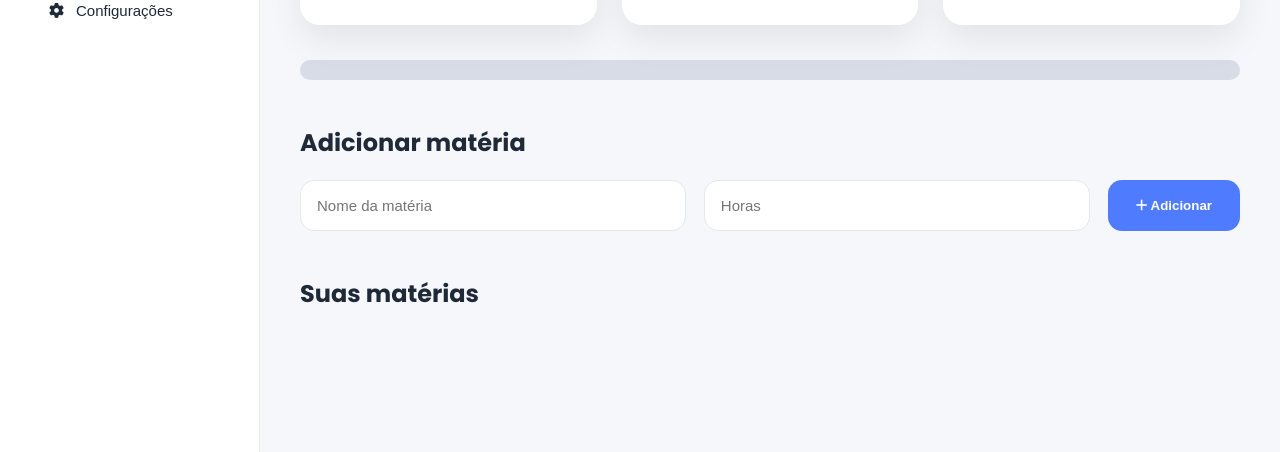
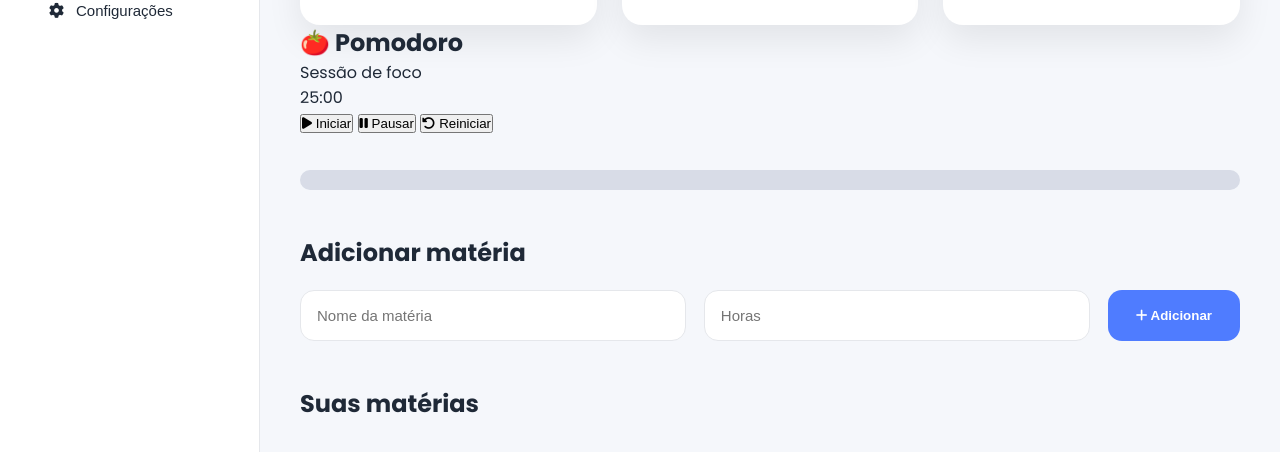
Before and after one commit to PedroFilipe08/Planejador-estudos, a plain HTML site: page index.html in a window 1280 px wide. Shown: the part 272-724 px from the top of the page. Drawn offline with Linux system fonts and the light colour scheme.

Commit message:
Update index.html

```diff
--- a/index.html
+++ b/index.html
@@ -107,7 +107,57 @@
             </div>
 
         </section>
+<!-- Pomodoro -->
 
+<section class="pomodoro">
+
+    <div class="pomodoroCard">
+
+        <h2>🍅 Pomodoro</h2>
+
+        <p id="pomodoroStatus">
+
+            Sessão de foco
+
+        </p>
+
+        <div id="timer">
+
+            25:00
+
+        </div>
+
+        <div class="pomodoroButtons">
+
+            <button id="startPomodoro">
+
+                <i class="fa-solid fa-play"></i>
+
+                Iniciar
+
+            </button>
+
+            <button id="pausePomodoro">
+
+                <i class="fa-solid fa-pause"></i>
+
+                Pausar
+
+            </button>
+
+            <button id="resetPomodoro">
+
+                <i class="fa-solid fa-rotate-left"></i>
+
+                Reiniciar
+
+            </button>
+
+        </div>
+
+    </div>
+
+</section>
         <!-- Barra -->
 
         <section class="progress">
```
